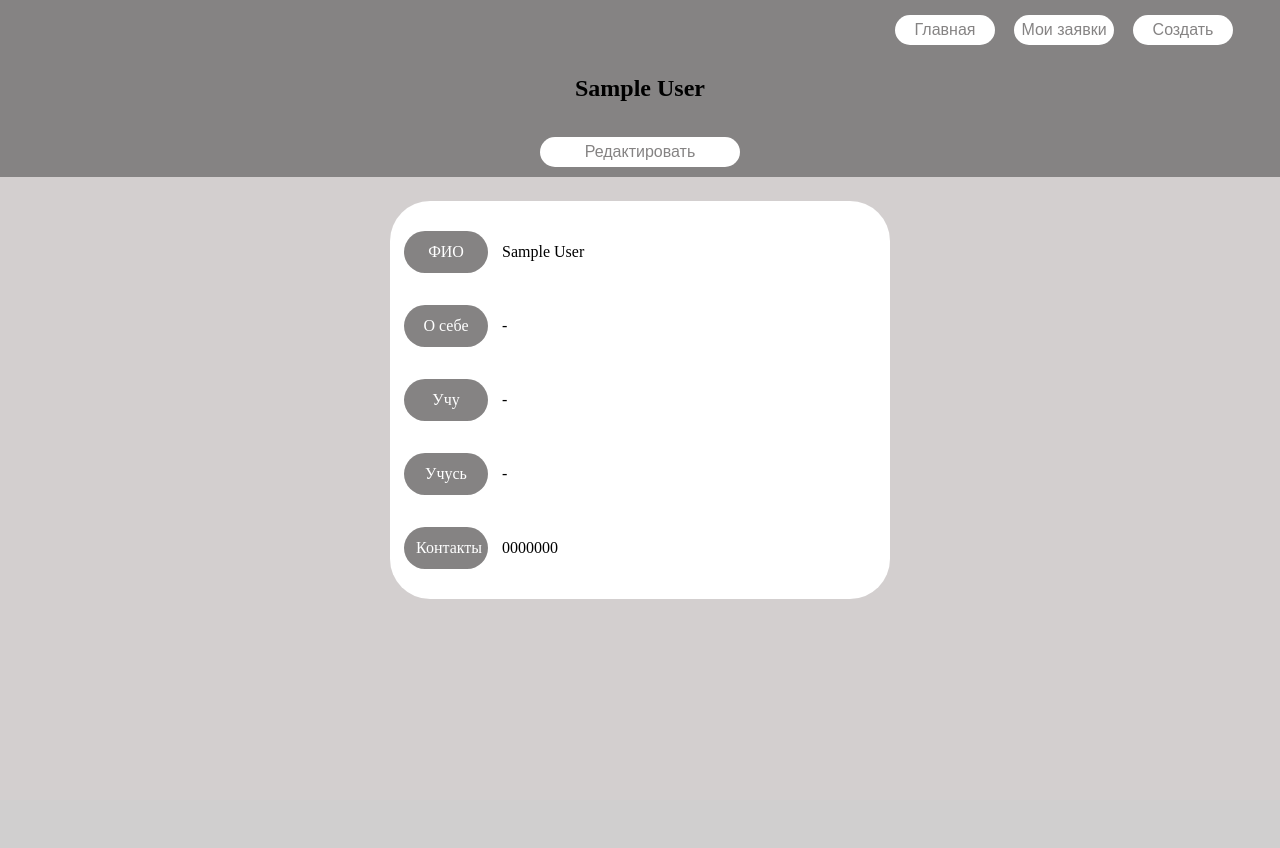
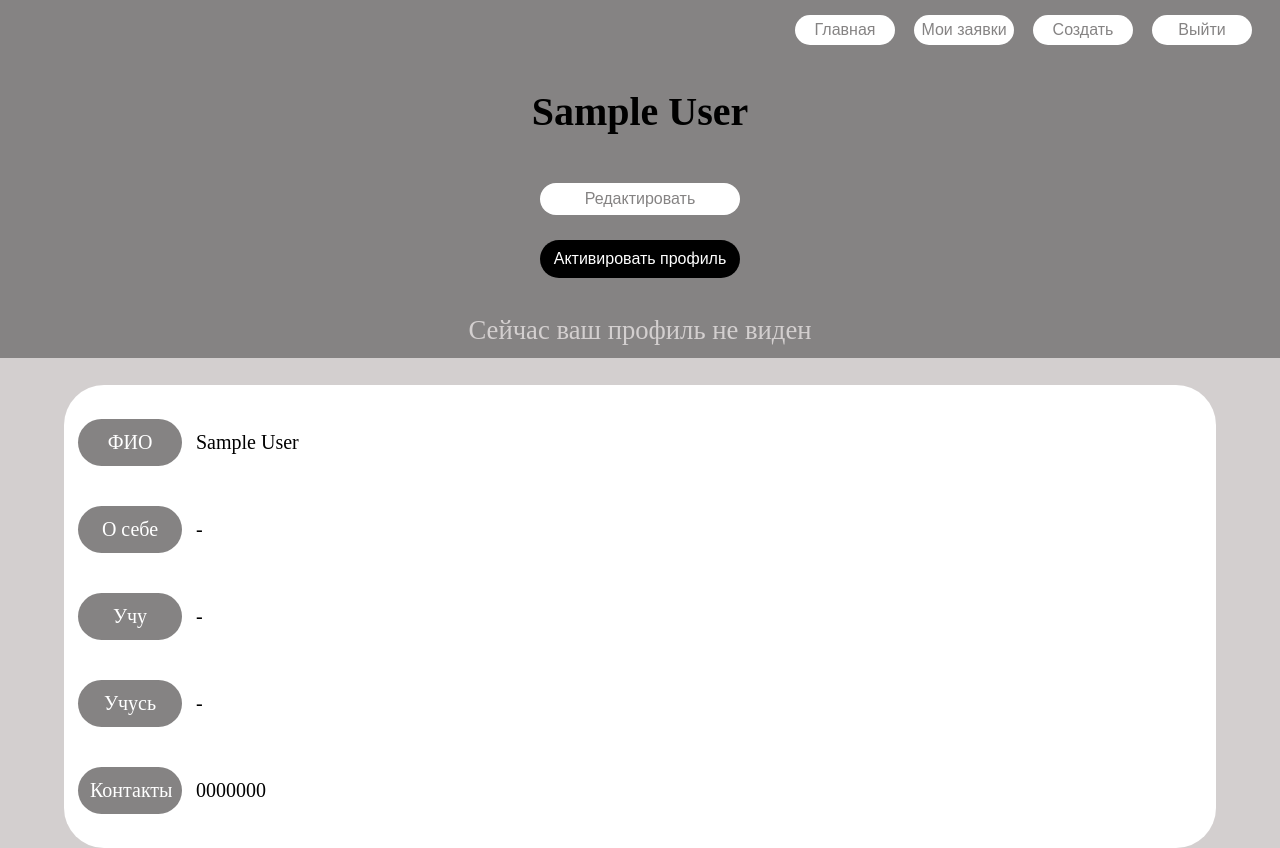
Before and after one commit to MichaelKab/silaeder_exchange, a Django app: page /pr in a window 1280 px wide. Before the commit the page ends 599 px from the top, so only its background shows below. Run offline with Django 3.2, Linux system fonts and the light colour scheme; the visitor is signed in with stand-in values (Sample User, id 1); data comes from the database, SQL or seed files in the repository.

Commit message:
main_and_profile

```diff
--- a/website/models.py
+++ b/website/models.py
@@ -9,6 +9,7 @@ class CustomUser(AbstractUser):
     about_me = models.CharField(max_length=10000, default="-")
     city = models.CharField(max_length=100, default="-")
     contact = models.CharField(max_length=100, default="0000000")
+    can_see = models.BooleanField(default=False)
 
 class Skill(models.Model):
     name_skill = models.CharField(max_length=100, default="дизайн")
--- a/website/templates/edit_profile_new.html
+++ b/website/templates/edit_profile_new.html
@@ -148,7 +148,7 @@
     }
 
     .buttons_right {
-        width: 400px;
+        width: 500px;
         margin-left: auto;
     }
 
@@ -189,7 +189,6 @@
         vertical-align: middle;
         margin-left: 10px;
         margin-bottom: 15px;
-        padding-top: 15px;
     }
 
     input {
@@ -212,6 +211,9 @@
         </form>
         <form action="/" target="_blank">
             <button>Создать</button>
+        </form>
+        <form action="/pr/exit" target="_blank">
+            <button>Выйти</button>
         </form>
     </div>
     <div class="name">
--- a/website/templates/profile.html
+++ b/website/templates/profile.html
@@ -38,13 +38,6 @@
         margin-right: auto;
         width: 45%;
 
-    }
-
-    .loose_pass {
-        color: #FFFFFF;
-        text-align: right;
-        width: 100%;
-        margin-top: 15px;
     }
 
     button {
@@ -110,10 +103,11 @@
     }
 
     .me {
-        width: 500px;
+        #width: 500px;
         margin-left: auto;
         margin-right: auto;
         height: 100%;
+        width: 90%;
     }
 
     .me_head {
@@ -140,18 +134,20 @@
         padding: 12px;
         background: #858383;
         color: white;
-        width: 60px;
+        width: 80px;
         text-align: center;
         top: 100%;
         display: inline-block;
         vertical-align: middle;
+        font-size: 20px;
     }
 
     .field_ac {
         margin-left: 10px;
-        width: 300px;
+        width: 70%;
         display: inline-block;
         vertical-align: middle;
+        font-size: 20px;
     }
 
     .tr_f {
@@ -161,7 +157,7 @@
     }
 
     .buttons_right {
-        width: 400px;
+        width: 500px;
         margin-left: auto;
     }
 
@@ -193,7 +189,30 @@
 
     .name h2 {
         text-align: center;
+        font-size: 30pt;
     }
+    .HELP_CENTR{
+        text-align: center;
+        padding-bottom: 12px;
+        font-size: 20pt;
+        border: none;
+        color: #D3CFCF;
+
+    }
+    .main_b{
+        height: 32px;
+    }
+    .on{
+        background: green;
+        padding: 10px;
+        color: white;
+    }
+    .off{
+        background: black;
+        color: white;
+        padding: 10px;
+    }
+
 </style>
 <body>
 <div class="head_prof">
@@ -207,12 +226,26 @@
         <form action="/" target="_blank">
             <button>Создать</button>
         </form>
+         <form action="/pr/exit" target="_blank">
+            <button>Выйти</button>
+        </form>
     </div>
     <div class="name">
         <h2>{{ user.first_name }} {{ user.last_name }}</h2>
         <form action="/pr/edit" target="_blank">
-            <button>Редактировать</button>
+            <button class='main_b'>Редактировать</button>
         </form>
+        {% if user.can_see %}
+        <form action="/activate" target="_blank">
+            <button class="on">Отключить профиль</button>
+            <p class="HELP_CENTR">Сейчас ваш профиль виден</p>
+        </form>
+        {% else %}
+            <form action="/activate" type="submit" target="_blank">
+            <button class="off">Активировать профиль</button>
+            <p class="HELP_CENTR">Сейчас ваш профиль не виден</p>
+        </form>
+        {% endif %}
     </div>
 </div>
 <div class="body_prof">
--- a/website/urls.py
+++ b/website/urls.py
@@ -4,6 +4,7 @@ from django.urls import path
 from . import views
 from .views import SignUpView, ApplicationView
 from .views import ApplicationDeleteView
+from django.contrib.auth import views as authViews
 
 urlpatterns = [
     path('', views.main, name="home_page"),
@@ -13,6 +14,8 @@ urlpatterns = [
     path('signup/', SignUpView.as_view(), name=''),
     path('signup/', SignUpView.as_view(), name=''),
     path('edit/application/<int:pk>/', views.edit_application, name='post-detail'),
+    path('pr/exit/', authViews.LogoutView.as_view(next_page='/'), name='exit'),
+    path("activate", views.activate)
     # path('', views.main, name="home_page"),
 ]
 # ApplicationView.as_view(),
--- a/website/views.py
+++ b/website/views.py
@@ -14,8 +14,9 @@ from django.views.generic.detail import DetailView
 
 def main(request):
     applications = Application.objects.all()
-    #print(applications)
-    return render(request, 'main.html', {"applications": applications})
+    users = CustomUser.objects.filter(can_see=True)
+    # print(applications)
+    return render(request, 'new_main.html', {"users": users})
 
 
 def is_not_none_warning(request, model_field, text_name_in_ht, warning):
@@ -32,7 +33,7 @@ def is_not_none_warning(request, model_field, text_name_in_ht, warning):
 
 @login_required
 def cob(request):
-        #print(request.META["HTTP_REFERER"])
+    # print(request.META["HTTP_REFERER"])
     bad_ap = []
     user = CustomUser.objects.get(id=request.user.id)
     applications = Application.objects.filter(user_creator=request.user.id)
@@ -46,12 +47,12 @@ def cob(request):
         application.wont, warning = is_not_none_warning(request, application.wont, "wont", warning)
         application.know, warning = is_not_none_warning(request, application.know, "know", warning)
         application.contacts, warning = is_not_none_warning(request, application.contacts, "contacts", warning)
-        #print(warning)
+        # print(warning)
         if warning == 0:
             application.save()
         else:
             bad_ap = application
-    #print(warning, "!!!")
+        # print(warning, "!!!")
     if warning == 0:
         fin_warning = False
     else:
@@ -59,9 +60,9 @@ def cob(request):
     user_skills_wont = User_with_skill.objects.filter(User_main=user, wont_know=False)
     user_skills_know = User_with_skill.objects.filter(User_main=user, wont_know=True)
     fields = [f"{user.first_name} {user.last_name}", user.age, user.contact]
-    return render(request, 'profile.html', {"user": user, "fields":fields,"skills_wont": user_skills_wont,
-                                         "skills_know": user_skills_know, "applications": applications,
-                                        "warning": fin_warning, "bad_ap": bad_ap, "MEDIA_URL":'/media/'})
+    return render(request, 'profile.html', {"user": user, "fields": fields, "skills_wont": user_skills_wont,
+                                            "skills_know": user_skills_know, "applications": applications,
+                                            "warning": fin_warning, "bad_ap": bad_ap, "MEDIA_URL": '/media/'})
 
 
 def check_is_not_none(request, model_field, text_name_in_ht):
@@ -70,13 +71,14 @@ def check_is_not_none(request, model_field, text_name_in_ht):
         model_field = field
     return model_field
 
+
 @login_required
 def edit_profile(request):
     try:
         person = CustomUser.objects.get(id=request.user.id)
         if request.method == "POST":
             print("##########################")
-            #print(request.POST)
+            # print(request.POST)
             name = request.POST.get("name")
             if name is not None:
                 person.first_name = name
@@ -105,7 +107,8 @@ def edit_profile(request):
             person.save()
             return HttpResponseRedirect("/pr")
         else:
-            return render(request, "edit_profile_new.html", {"person": person, "user":CustomUser.objects.get(id=request.user.id)})
+            return render(request, "edit_profile_new.html",
+                          {"person": person, "user": CustomUser.objects.get(id=request.user.id)})
     except CustomUser.DoesNotExist:
         return HttpResponseNotFound("<h2>Person not found</h2>")
 
@@ -120,12 +123,13 @@ class ApplicationView(DetailView):
     model = Application
     template_name = "application_detail.html"
 
+
 def edit_application(request, pk):
     id_ap = request.path.split('/')[-2]
-    #print(id_ap)
+    # print(id_ap)
     template_name = "application_detail.html"
     application = Application.objects.get(id=id_ap)
-    #print(application)
+    # print(application)
     if request.method == 'POST':
         application.about_me = check_is_not_none(request, application.about_me, "about_me")
         application.wont = check_is_not_none(request, application.wont, "wont")
@@ -143,6 +147,8 @@ from django.views.generic.edit import DeleteView
 from .models import Application
 
 from django.urls import path
+
+
 def delit_application(request, pk):
     print(request.path.split('/'))
     id_ap = request.path.split('/')[1]
@@ -155,6 +161,18 @@ def delit_application(request, pk):
     except Application.DoesNotExist:
         return HttpResponseRedirect("/pr")
 
+
+def activate(request):
+    user = CustomUser.objects.get(id=request.user.id)
+    if request.user.is_authenticated:
+        if user.can_see:
+            user.can_see = False
+        else:
+            user.can_see = True
+        user.save()
+    return HttpResponseRedirect("/pr")
+
+
 class ApplicationDeleteView(DeleteView):
     model = Application
     success_url = "/pr"
```
Also changed, not shown: website/templates/new_main.html (+156 -0 lines).
